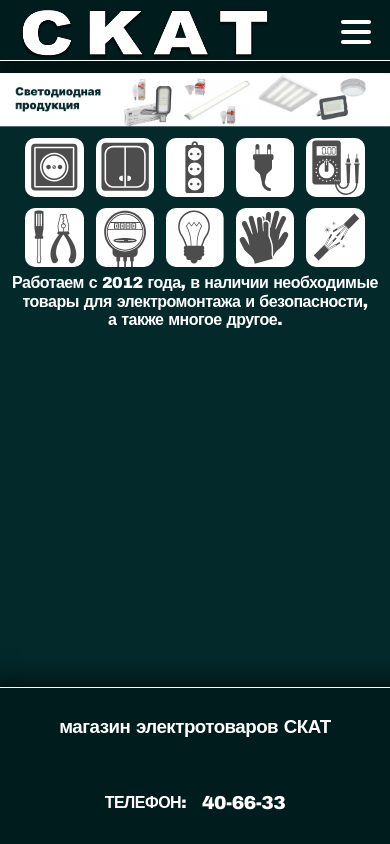
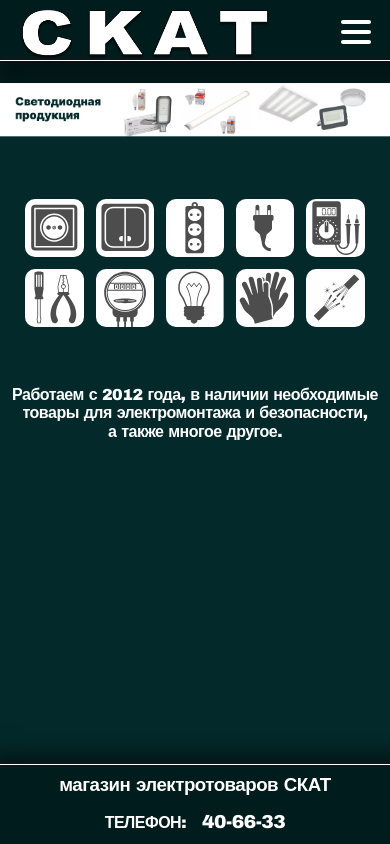
Before and after one commit to misterildar/ckat-frontend, a React (Vite) app: page / in a window 390 px wide. Built offline with nearby package versions, Linux system fonts and the light colour scheme.

Commit message:
fix gap home mobile

```diff
--- a/src/components/footer/footer.tsx
+++ b/src/components/footer/footer.tsx
@@ -26,11 +26,11 @@ export const Footer: FC = () => {
   const contacts = (
     <>
       <div className={styles.title}>
-        <h3>магазин электротоваров СКАТ </h3>
+        <h3 className={styles.margin}>магазин электротоваров СКАТ </h3>
       </div>
       <div className={styles.title}>
-        <h4>ТЕЛЕФОН:</h4>
-        <h3> 40-66-33</h3>
+        <h4 className={styles.margin}>ТЕЛЕФОН:</h4>
+        <h3 className={styles.margin}> 40-66-33</h3>
       </div>
     </>
   );
--- a/src/components/footer/style.module.scss
+++ b/src/components/footer/style.module.scss
@@ -21,3 +21,7 @@
   align-items: center;
   gap: 1em;
 }
+
+.margin {
+  margin: 0;
+}
--- a/src/pages/home.tsx
+++ b/src/pages/home.tsx
@@ -12,6 +12,8 @@ export const Home: FC = () => {
   const isMobile = device === 'mobile';
 
   const styleImage = isMobile ? styles.home__image_mobile : styles.home__image;
+
+  const styleHome = isMobile ? styles.home__mobile : styles.home;
 
   const fontSize = isMobile ? (
     <h4 className={styles.home__title_bottom}>
@@ -28,7 +30,7 @@ export const Home: FC = () => {
 
   return (
     <div className={styles.wrapper}>
-      <div className={styles.home}>
+      <div className={styleHome}>
         <Slider />
         <div className={styles.home__vector}>
           <div className={styles.home__box}>
--- a/src/pages/style.module.scss
+++ b/src/pages/style.module.scss
@@ -20,6 +20,14 @@
   flex-direction: column;
   align-items: center;
   gap: 2vw;
+
+  &__mobile {
+    display: flex;
+    flex-direction: column;
+    align-items: center;
+    padding-top: 10px;
+    gap: 15vw;
+  }
 
   &__vector {
     display: flex;
```
